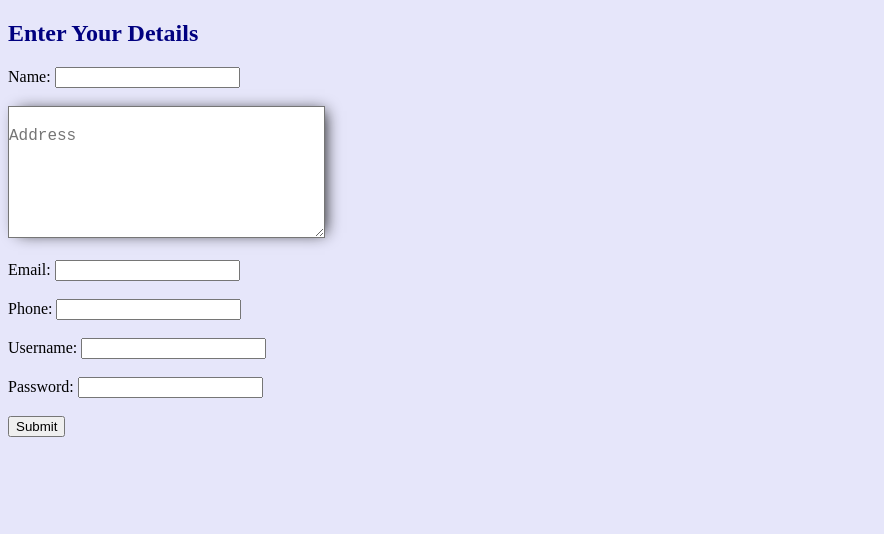
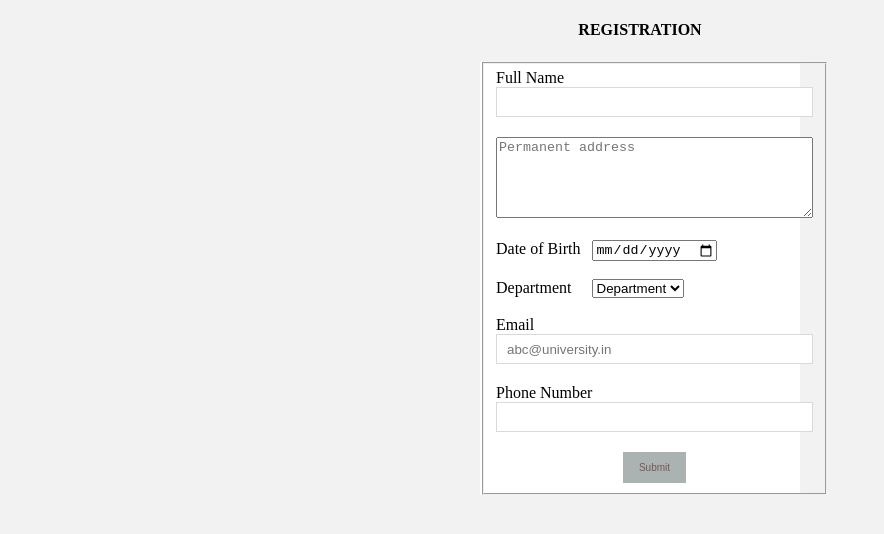
Before and after one commit to Libin-120/web22, a plain HTML site: page registration.html in a window 1280 px wide. Shown: the whole page, without its empty margins (0-884 px from the left). Drawn offline with Linux system fonts and the light colour scheme.

Commit message:
Update registration.html

```diff
--- a/registration.html
+++ b/registration.html
@@ -1,50 +1,144 @@
-<!doctype html>
+<!DOCTYPE html>
 <html>
 <head>
-<title >hostelmanagment</title>
-<link rel="stylesheet" href="style.css">
-<script>
-
-    function validateForm() {
-      let x = document.forms["form1"]["name"].value;
-      if (x == "") {
-        alert("Name must be filled out");
-        return false;
+    <style type="text/css">
+        body {
+        background: #f2f2f2;
       }
 
+      .text-center {
+        text-align: center;
+      }
+      .pull-left {
+        float: left;
+      }
+      .pull-right {
+        float: right;
+      }
+      .clearfix {
+        display: block;
+      }
+      a {
+        color: #0b0d0d;
+      }
 
-      var xx=document.form1.email.value;
-        var atposition=xx.indexOf("@");
-        var dotposition=xx.lastIndexOf(".");
-        if (atposition<1 || dotposition<atposition+2 || dotposition+2>=x.length){
-            alert("Please enter a valid e-mail address");
-            return false;
-        }
+      button {
+        cursor: pointer;
+        background: #aab3b1;
+        width: 20%;
+        border: 0;
+        padding: 10px 15px;
+        color: rgb(119, 87, 87);
+        font-size: 10px;
+        -webkit-transition: 0.3s linear;
+        transition: 0.3s linear;
+      }
 
-    }
+      .input-group {
+        position: relative;
+        margin-bottom: 20px;
+      }
 
-    </script>
+      .input-group input {
+        outline: none;
+        display: block;
+        width: 100%;
+        height: 30px;
+        position: relative;
+        z-index: 3;
+        border: 1px solid #d9d9d9;
+        padding: 10px 10px;
+        background: #ffffff;
+        box-sizing: border-box;
+        -webkit-transition: 0.3s ease;
+        transition: 0.3s ease;
+      }
+
+      .wrapper {
+        width: 320px;
+        background: #fff;
+        margin: 20px auto;
+        min-height: 200px;
+        border: 1px solid #f3f3f3;
+      }
+      .wrapper .inner-warpper {
+        padding: 50px 30px 60px;
+        box-shadow: 1px 1.732px 10px 0px rgba(0, 0, 0, 0.063);
+      }
+      .wrapper .title {
+        margin-top: 0;
+      }
+      .wrapper .supporter {
+        margin-top: 10px;
+        font-size: 14px;
+        color: #8E8E8E;
+        cursor: pointer;
+      }
+      </style>
 </head>
+<script type="text/javascript">
+function validate()
+{
+  var name=document.getElementById("fullName").value;
+  var pwd=document.getElementById("userPassword").value;
+  if(name.length<6 || pwd.length<6)
+    alert("Username and password should be atleast minimum 6 characters long");
+  else
+    alert("You're logged in");
+}
+</script>
 <body>
+<center>
+    <h4>REGISTRATION</h4>
+</center>
+<div class="wrapper">
 
-  <div class="box5">
+                   <form>
+                    <div>
+                      <fieldset>
+                         <div>
+                            <label>Full Name</label>
+                            <div>
+                               <div class="input-group"><span class="input-group-addon"><i class="glyphicon glyphicon-user"></i></span><input id="fullName" name="fullName" class="form-control" pattern="[a-z]{4,8}" required="true" value="" type="text"></div>
+                            </div>
+                         </div>
+                         <div class="form-group">
+                            <textarea name="aaddress" rows="5" cols="37" class="form-control" placeholder="Permanent address"></textarea><br>
+                            <div class="col-md-8 inputGroupContainer">
+                            </div>
+                         </div><br>
+                         <label>Date of Birth</label>&nbsp;&nbsp;
+                         <input name="dob" type="date" class="form-control" placeholder="DOB"/><br><br>
+                         <label>Department</label>&nbsp;&nbsp;&nbsp;&nbsp;
+                         <select name="options" class="form-control" >
+                            <option value="MCA">Department</option>
+                            <option value="MCA">MCA</option>
+                            <option value="MCA">MBA</option>
+                            <option value="MCA">MA</option>
+                        </select><br>
+                         <br><div class="form-group">
+                            <label class="col-md-4 control-label">Email</label>
+                            <div class="col-md-8 inputGroupContainer">
+                               <div class="input-group"><span class="input-group-addon"><i class="glyphicon glyphicon-envelope"></i></span><input id="email" name="email" placeholder="abc@university.in" class="form-control" pattern=".+@university\.in" required="true" value="" type="text"></div>
+                            </div>
+                         </div>
 
-    <h2 style="color: #000080">Enter Your Details</h2>
+                         <div class="form-group">
+                            <label class="col-md-4 control-label">Phone Number</label>
+                            <div class="col-md-8 inputGroupContainer">
+                               <div class="input-group"><span class="input-group-addon"><i class="glyphicon glyphicon-earphone"></i></span><input id="phoneNumber" name="phoneNumber" pattern="[0-9]{10}" class="form-control" required="true" value="" type="text"></div>
+                            </div>
+                         </div>
 
-    <form name="form1" action="/action_page.php" onsubmit="return validateForm()"  action="#" method="post">
-        <label for="name">Name:</label>
-        <input type="text" id="name" name="name"><br><br>
-        <textarea name="textarea" placeholder="Address " cols="30" rows="05" aria-invalid="false" style="box-shadow: 5px 0px 15px -5px #0F0F0F; font-size: 16px; padding: 20px 0px 20px 0px;"></textarea><br><br>
-        Email: <input type="text" name="email"><br><br>
-        <label for="Phone Number">Phone:</label>
-        <input type="tel" id="phone" name="phone"><br><br>
-        <label for="uname">Username:</label>
-        <input type="text" id="uname" name="uname" required><br><br>
-        <label for="pwd">Password:</label>
-        <input type="password" id="pwd" name="pwd"><br><br>
-        <input type="submit" value="Submit">
-    </form>
-  </div>
+                         <center>
+                         <button type="submit" onclick="onvalidate()" class="btn btn-primary">Submit</button>
+                        </center>
+                      </fieldset>
+                   </form>
+
+
+
+    </div>
 
 </body>
 </html>
```
